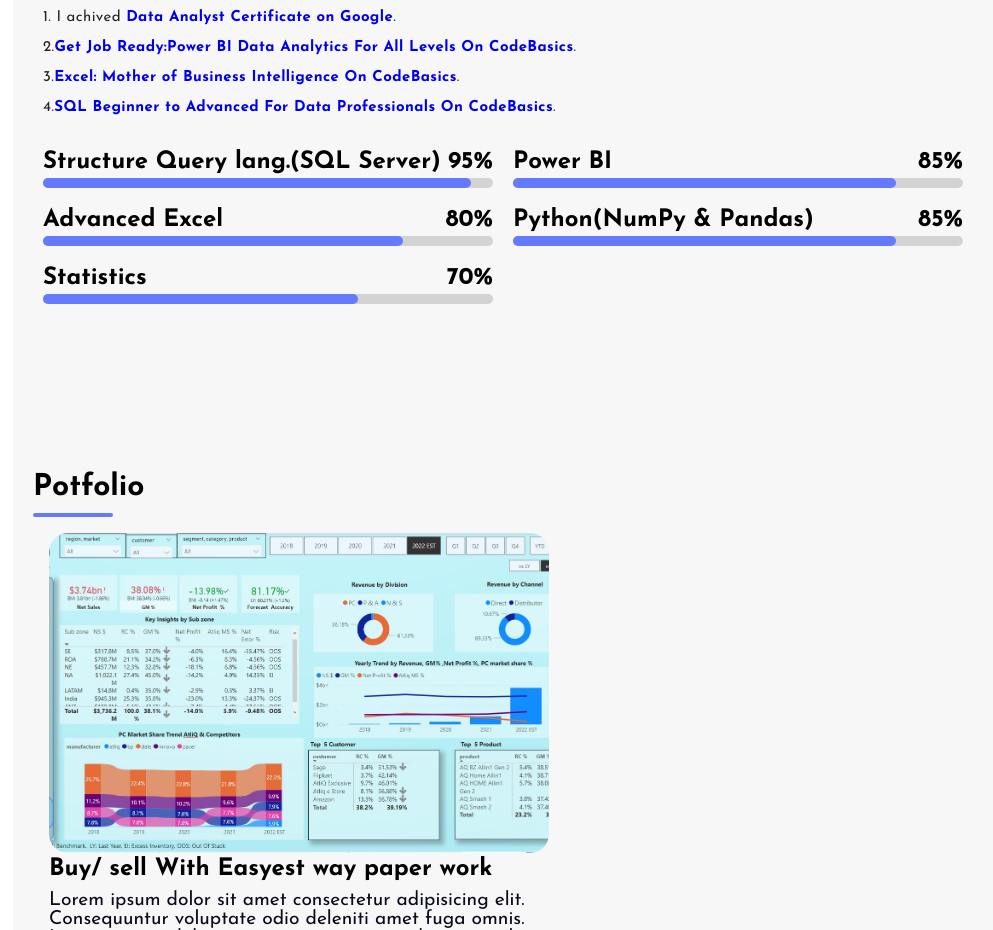
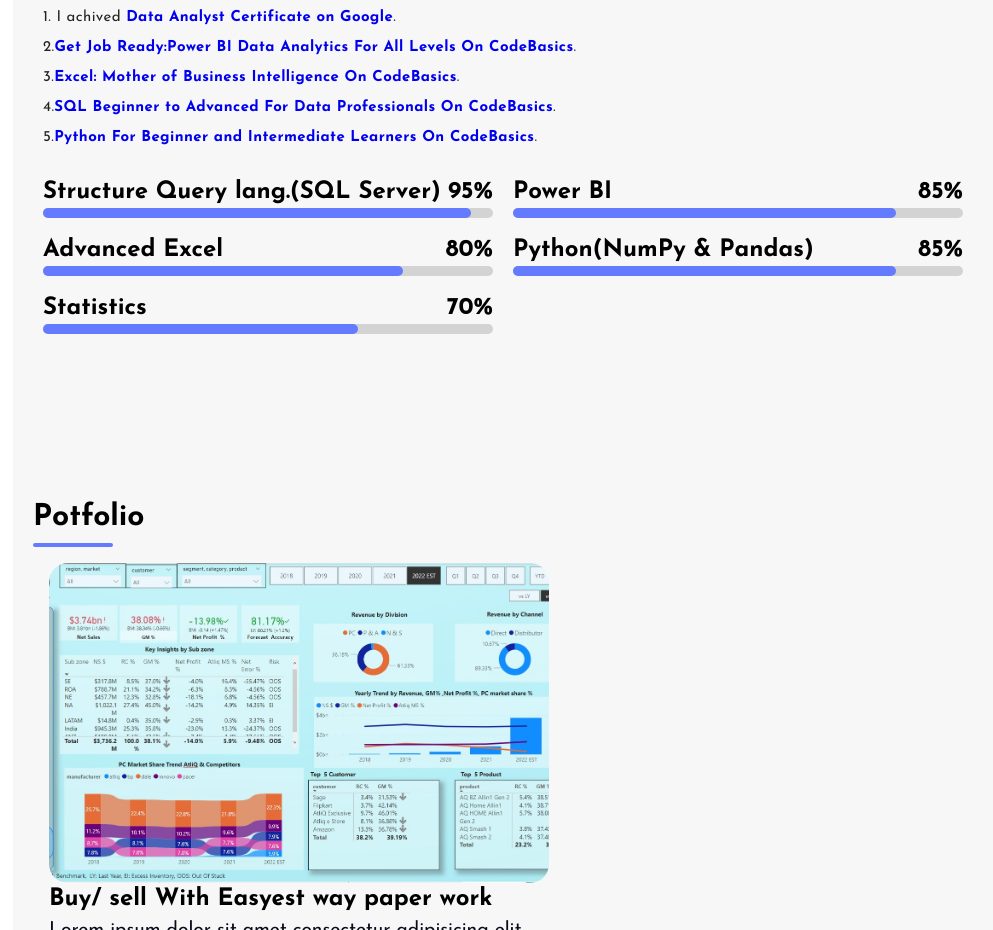
Before and after one commit to jnana027/gyana-potfolio, a plain HTML site: page index.html in a window 1280 px wide. Shown: the part 1520-2450 px from the top of the page, without its empty margins (287-1280 px from the left). Drawn offline with nearby package versions, Linux system fonts and the light colour scheme.

Commit message:
Update index.html

```diff
--- a/index.html
+++ b/index.html
@@ -134,6 +134,8 @@
                 <p class="sub-para">3.<b><a href="https://codebasics.io/certificate/CB-51-85262">Excel: Mother of Business Intelligence On CodeBasics</a></b>.
                 </p>
                 <p class="sub-para">4.<b><a href="https://codebasics.io/certificate/CB-50-85262">SQL Beginner to Advanced For Data Professionals On CodeBasics</a></b>.
+                </p>
+                <p class="sub-para">5.<b><a href="https://codebasics.io/certificate/CB-48-85262">Python For Beginner and Intermediate Learners On CodeBasics</a></b>.
                 </p>
             </p>
             <div class="skill-row">
```
